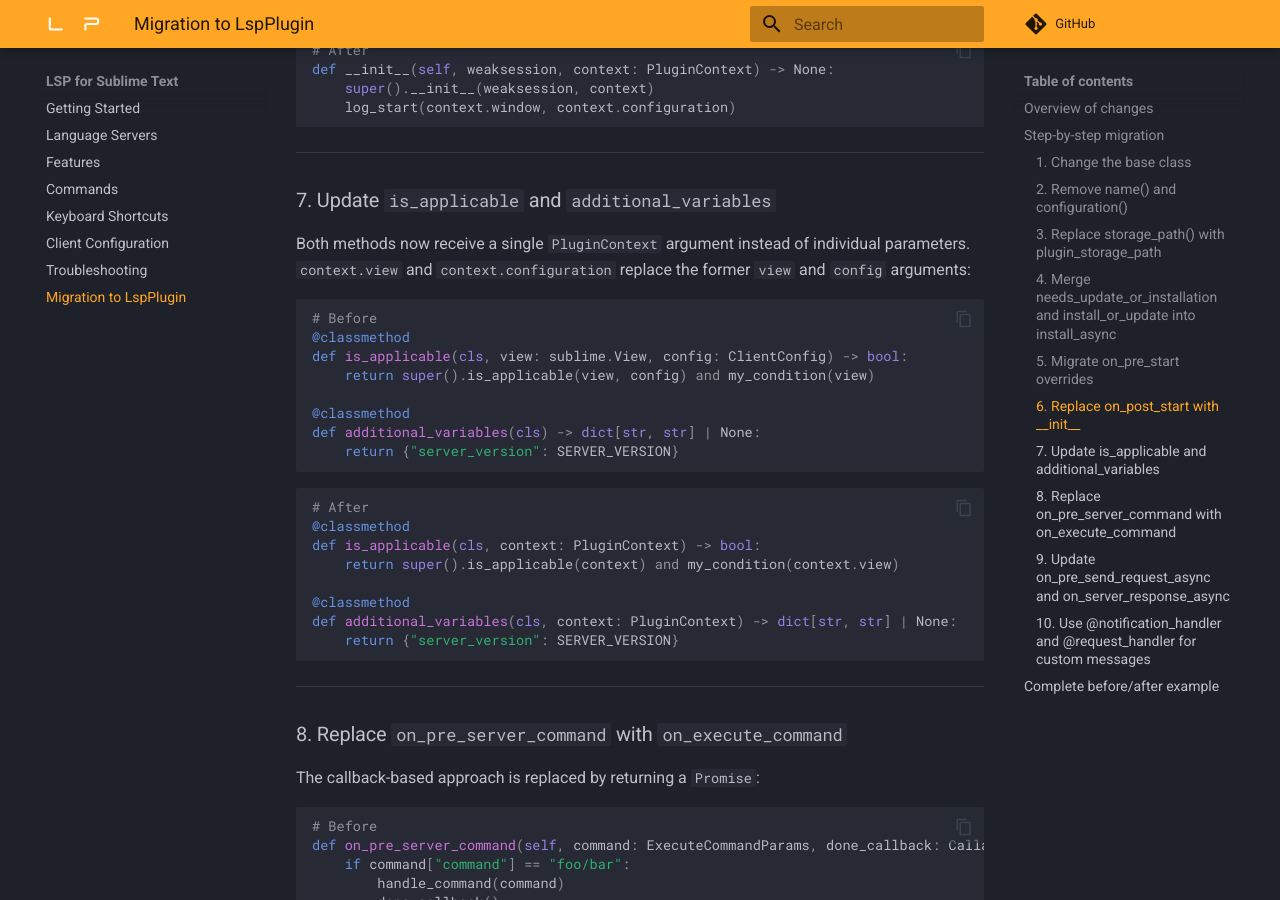
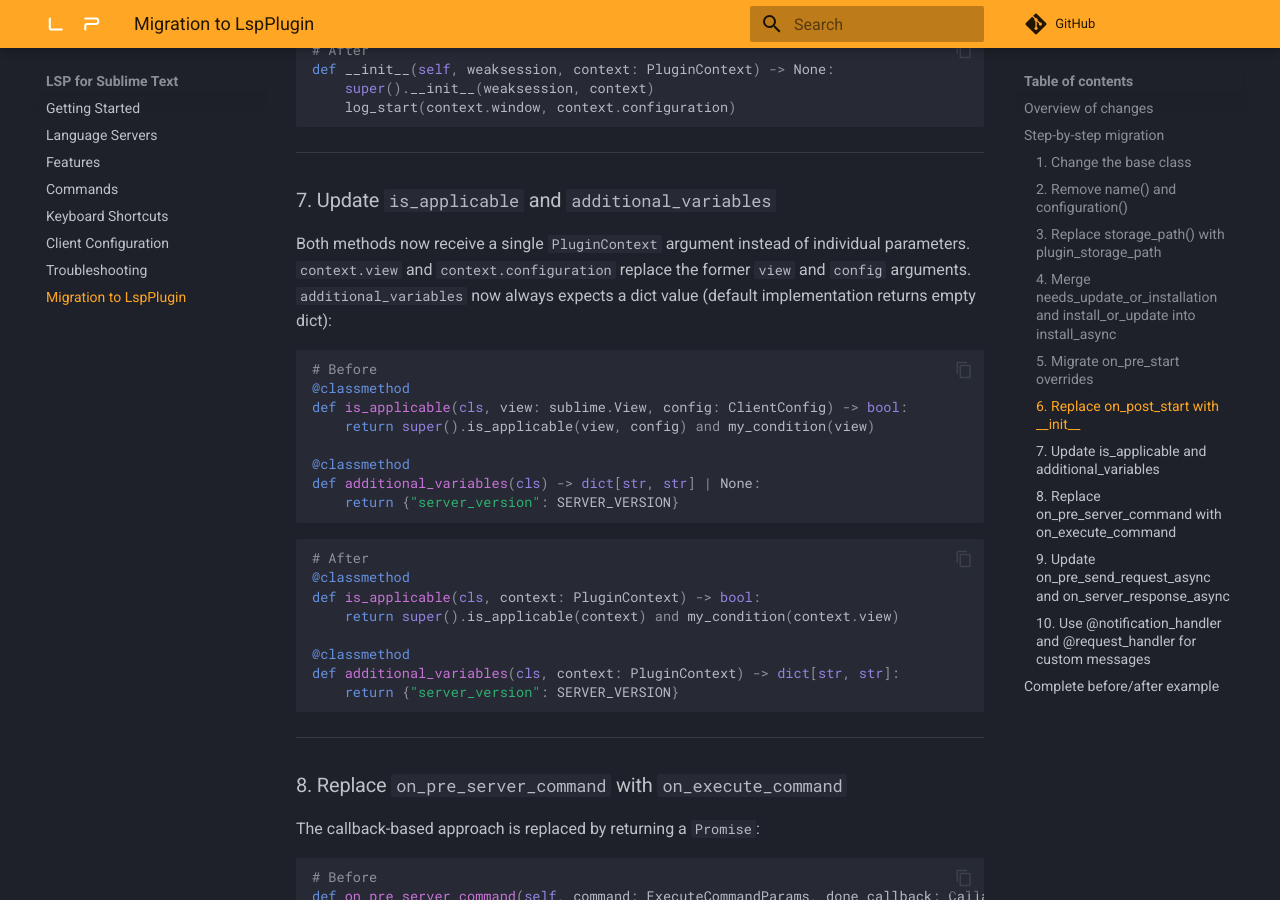
Before and after one commit to sublimelsp/LSP, an MkDocs documentation site: the page built from docs/src/migrating_to_lsp_plugin.md, in a window 1280 px wide and 900 px high, scrolled down 4721 px. Built offline with MkDocs 1.6.1 and Material for MkDocs 9.7.7, drawn with Linux system fonts in a browser that asks for light colours; comment, search, counter and statistics services are not loaded.

Commit message:
always return dict from additional_variables

````diff
--- a/docs/src/migrating_to_lsp_plugin.md
+++ b/docs/src/migrating_to_lsp_plugin.md
@@ -204,8 +204,7 @@ def __init__(self, weaksession, context: PluginContext) -> None:
 
 ### 7. Update `is_applicable` and `additional_variables`
 
-Both methods now receive a single `PluginContext` argument instead of individual parameters.
-`context.view` and `context.configuration` replace the former `view` and `config` arguments:
+Both methods now receive a single `PluginContext` argument instead of individual parameters. `context.view` and `context.configuration` replace the former `view` and `config` arguments. `additional_variables` now always expects a dict value (default implementation returns empty dict):
 
 ```python
 # Before
@@ -225,7 +224,7 @@ def is_applicable(cls, context: PluginContext) -> bool:
     return super().is_applicable(context) and my_condition(context.view)
 
 @classmethod
-def additional_variables(cls, context: PluginContext) -> dict[str, str] | None:
+def additional_variables(cls, context: PluginContext) -> dict[str, str]:
     return {"server_version": SERVER_VERSION}
 ```
 
````
Also changed, not shown: 1 other file.
